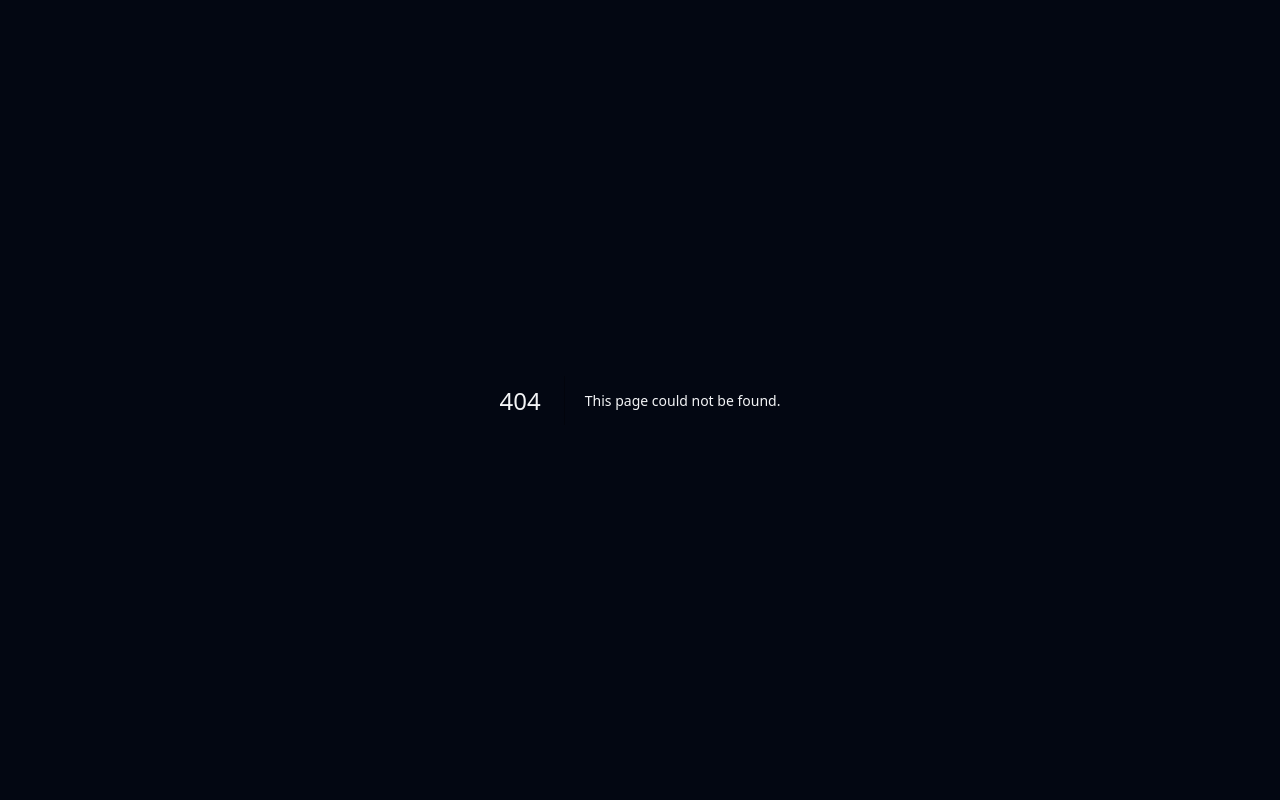
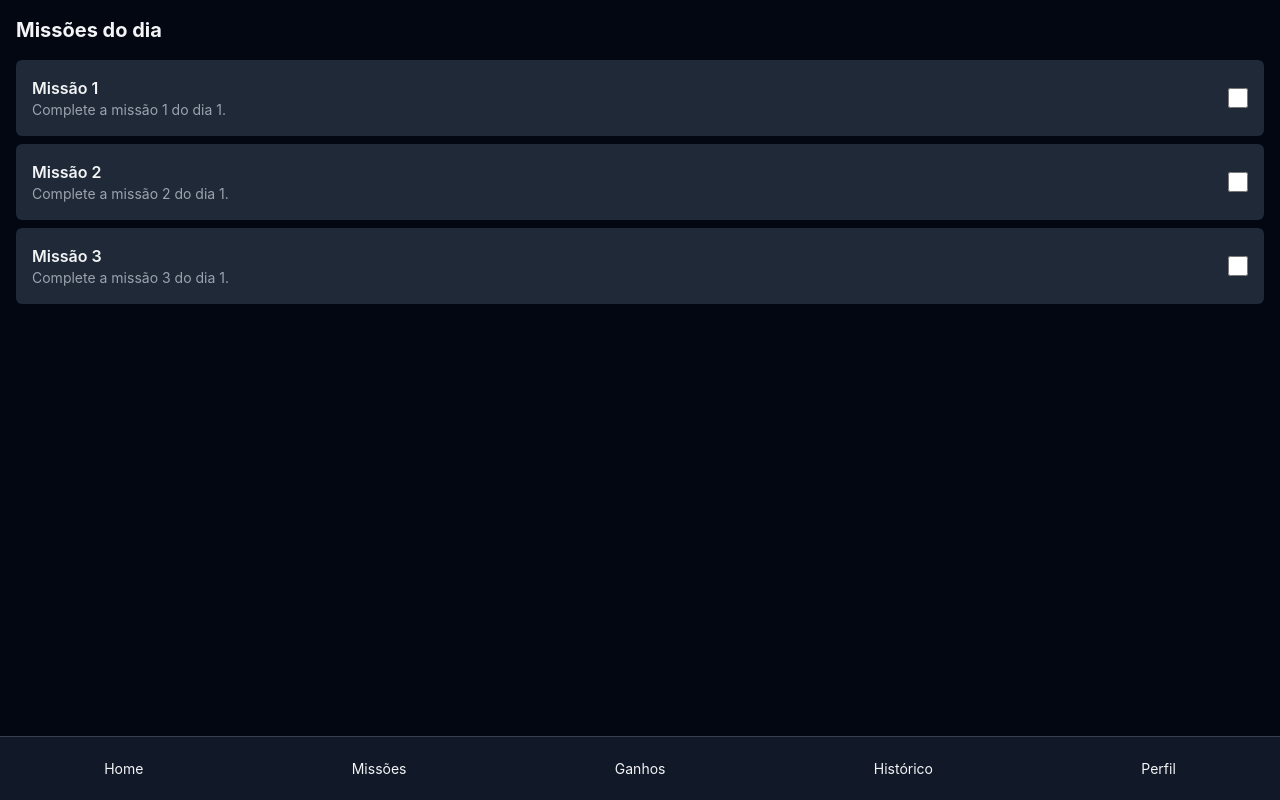
Before and after one commit to siteseguro-oficial/app-dinero, a Next.js app: page /app/missions in a window 1280 px wide. Before the commit this address had no page. Built offline with nearby package versions, Linux system fonts and the light colour scheme; sample sign-in values are in the browser's storage.

Commit message:
Create page.tsx

```diff
--- /dev/null
+++ b/src/app/app/missions/page.tsx
@@ -0,0 +1,104 @@
+"use client";
+
+import { useEffect, useState } from 'react';
+import { getMissions } from '@/data/missions';
+import { loadStorage, saveStorage } from '@/lib/storage';
+import { Mission } from '@/types';
+
+export default function MissionsPage() {
+  const [missions, setMissions] = useState<Mission[]>([]);
+  const [completedIds, setCompletedIds] = useState<string[]>([]);
+
+  // Determine today's program day and load missions
+  useEffect(() => {
+    const data = loadStorage();
+    let profile = data.userProfile;
+    const today = new Date();
+    const todayISO = today.toISOString().substring(0, 10);
+    // If no profile, initialize with defaults
+    if (!profile) {
+      profile = {
+        name: '',
+        goal: '',
+        startDate: todayISO,
+        programDuration: 90,
+        dailyMinutesTarget: 30,
+        incomeTarget: 1000,
+      };
+      data.userProfile = profile;
+      saveStorage(data);
+    }
+    const startDate = new Date(profile.startDate);
+    const diffDays = Math.floor((today.getTime() - startDate.getTime()) / (24 * 3600 * 1000));
+    const dayNumber = Math.min(diffDays + 1, profile.programDuration);
+    const todaysMissions = getMissions().filter((m) => m.day === dayNumber);
+    setMissions(todaysMissions);
+    // Load completed missions from DayLog
+    const log = data.dayLogs?.[todayISO];
+    if (log) {
+      setCompletedIds(log.completedMissionIds);
+    }
+  }, []);
+
+  const toggle = (id: string) => {
+    const data = loadStorage();
+    const todayISO = new Date().toISOString().substring(0, 10);
+    if (!data.dayLogs) data.dayLogs = {};
+    if (!data.dayLogs[todayISO]) {
+      data.dayLogs[todayISO] = {
+        dateISO: todayISO,
+        completedMissionIds: [],
+        income: 0,
+        streak: 0,
+        pointsEarned: 0,
+      };
+    }
+    const log = data.dayLogs[todayISO];
+    let updated: string[];
+    let pointChange = 0;
+    const mission = missions.find((m) => m.id === id);
+    if (!mission) return;
+    if (completedIds.includes(id)) {
+      updated = completedIds.filter((x) => x !== id);
+      pointChange = -mission.points;
+    } else {
+      updated = [...completedIds, id];
+      pointChange = mission.points;
+    }
+    setCompletedIds(updated);
+    log.completedMissionIds = updated;
+    data.points = (data.points || 0) + pointChange;
+    saveStorage(data);
+  };
+
+  return (
+    <div>
+      <h1 className="text-xl font-bold mb-4">Missões do dia</h1>
+      <ul className="space-y-2">
+        {missions.map((m) => (
+          <li
+            key={m.id}
+            className="p-4 bg-gray-800 rounded-md flex items-center justify-between"
+          >
+            <div className="flex-1 pr-4">
+              <p className="font-semibold">
+                {m.title}
+                {m.isOptional ? ' (opcional)' : ''}
+              </p>
+              <p className="text-sm text-gray-400">{m.description}</p>
+            </div>
+            <input
+              type="checkbox"
+              checked={completedIds.includes(m.id)}
+              onChange={() => toggle(m.id)}
+              className="h-5 w-5 text-emerald-500"
+            />
+          </li>
+        ))}
+        {missions.length === 0 && (
+          <li className="p-4 bg-gray-800 rounded-md">Nenhuma missão para hoje.</li>
+        )}
+      </ul>
+    </div>
+  );
+}
```
